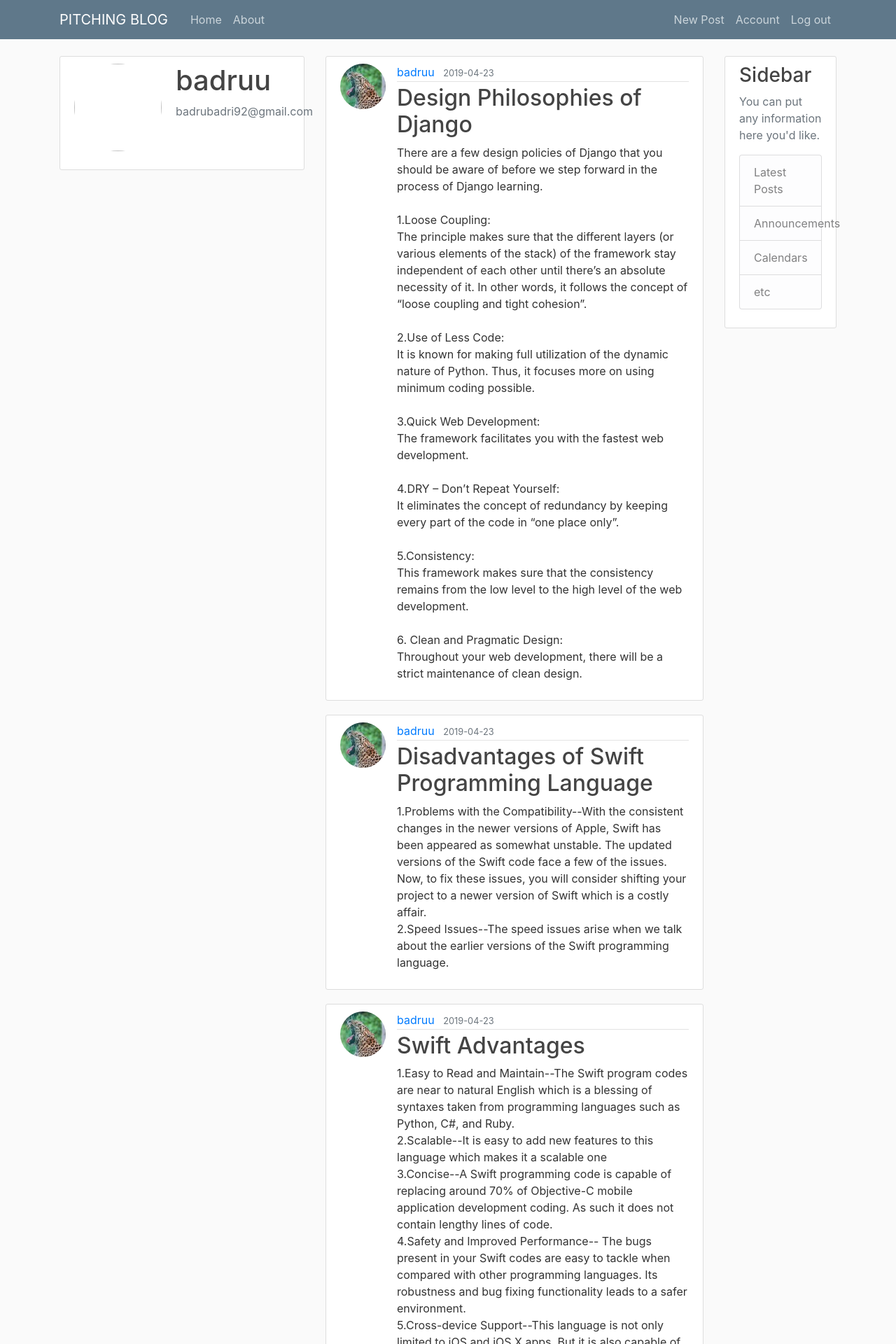
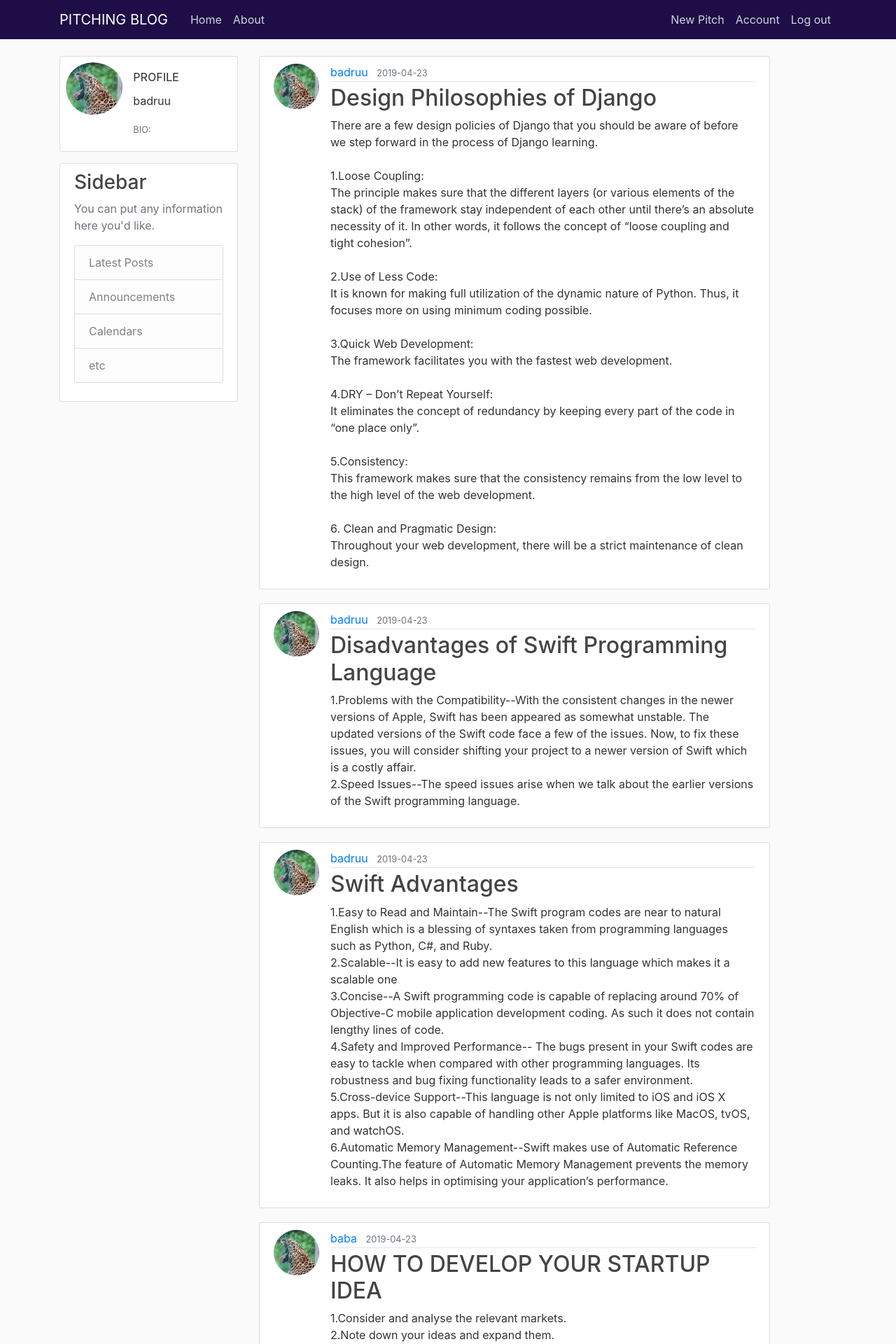
Before and after one commit to badruu/blog, a Flask app: page / in a window 1280 px wide. Shown: the top 1920 px of the page at 70% size. Run offline with Flask 2, Linux system fonts and the light colour scheme; a user stored in the database is signed in; data comes from the database, SQL or seed files in the repository; some libraries are stand-ins or nearby versions.

Commit message:
change home page view, add profile card and change navbar color

```diff
--- a/pitch/static/main.css
+++ b/pitch/static/main.css
@@ -9,7 +9,7 @@
   }
 
   .bg-steel {
-    background-color: #5f788a;
+    background-color: #1e0d46;
   }
 
   .site-header .navbar-nav .nav-link {
@@ -78,3 +78,10 @@
   .account-heading {
     font-size: 2.5rem;
   }
+#photo-1
+{
+  padding-left: 5%;
+  padding-top: 5%;
+  margin-left: 5%;
+  margin-top: 5%;
+}
--- a/pitch/templates/home.html
+++ b/pitch/templates/home.html
@@ -2,18 +2,34 @@
 {% block content %}
 
 <div class="row">
-  <div class="col-md-4">
-      <div class="content-section">
-          <div class="media">
-            <img class="rounded-circle account-img" src="{{ image_file }}">
-            <div class="media-body">
-              <h2 class="account-heading">{{ current_user.username }}</h2>
-              <p class="text-secondary">{{ current_user.email }}</p>
+  <div class="col-md-3">
+      <div class="card mb-3" style="max-width: 540px;">
+          <div class="row no-gutters">
+            <div class="col-md-4">
+              <img id="photo-1" src="{{ url_for('static', filename='profile_pics/' + current_user.image_file) }}" class="card-img rounded-circle" alt="">
             </div>
+            <div class="col-md-8">
+              <div class="card-body">
+                <h6 class="card-title">PROFILE</h6>
+                <p class="card-text">{{ current_user.username }}</p>
+                <p class="card-text"><small class="text-muted">BIO: </small></p>
+              </div>
+            </div>
+          </div>
         </div>
-      </div>
+        <div class="content-section">
+          <h3>Sidebar</h3>
+          <p class='text-muted'>You can put any information here you'd like.
+            <ul class="list-group">
+              <li class="list-group-item list-group-item-light">Latest Posts</li>
+              <li class="list-group-item list-group-item-light">Announcements</li>
+              <li class="list-group-item list-group-item-light">Calendars</li>
+              <li class="list-group-item list-group-item-light">etc</li>
+            </ul>
+          </p>
+        </div>
   </div>
-  <div class="col-md-6">
+  <div class="col-md-8">
       {% for post in posts.items %}
       <article class="media content-section">
         <img class="rounded-circle article-img" src="{{ url_for('static', filename='profile_pics/' + post.author.image_file) }}" alt="">
@@ -39,18 +55,6 @@
         {% endif %}
       {% endfor %}
       </div>
-      <div class="col-md-2">
-          <div class="content-section">
-            <h3>Sidebar</h3>
-            <p class='text-muted'>You can put any information here you'd like.
-              <ul class="list-group">
-                <li class="list-group-item list-group-item-light">Latest Posts</li>
-                <li class="list-group-item list-group-item-light">Announcements</li>
-                <li class="list-group-item list-group-item-light">Calendars</li>
-                <li class="list-group-item list-group-item-light">etc</li>
-              </ul>
-            </p>
-          </div>
-        </div>
+
 </div>
 {% endblock content %}
--- a/pitch/templates/layout.html
+++ b/pitch/templates/layout.html
@@ -32,7 +32,7 @@
             <!-- Navbar Right Side -->
             <div class="navbar-nav">
               {% if current_user.is_authenticated %}
-              <a class="nav-item nav-link" href="{{ url_for('posts.new_post') }}">New Post</a>
+              <a class="nav-item nav-link" href="{{ url_for('posts.new_post') }}">New Pitch</a>
               <a class="nav-item nav-link" href="{{ url_for('users.account') }}">Account</a>
               <a class="nav-item nav-link" href="{{ url_for('users.logout') }}">Log out</a>
               {% else %}
```
Also changed, not shown: 1 other file.
